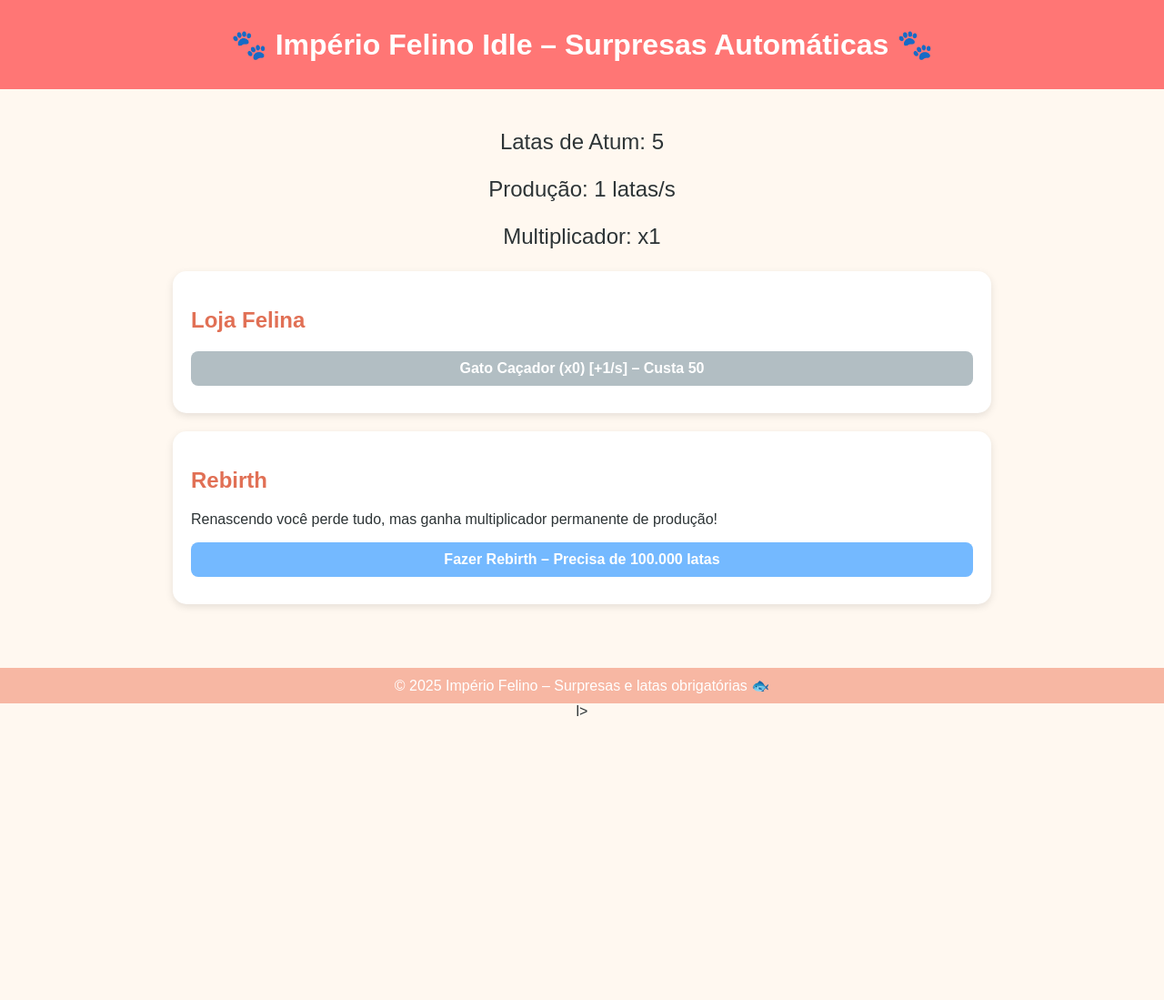
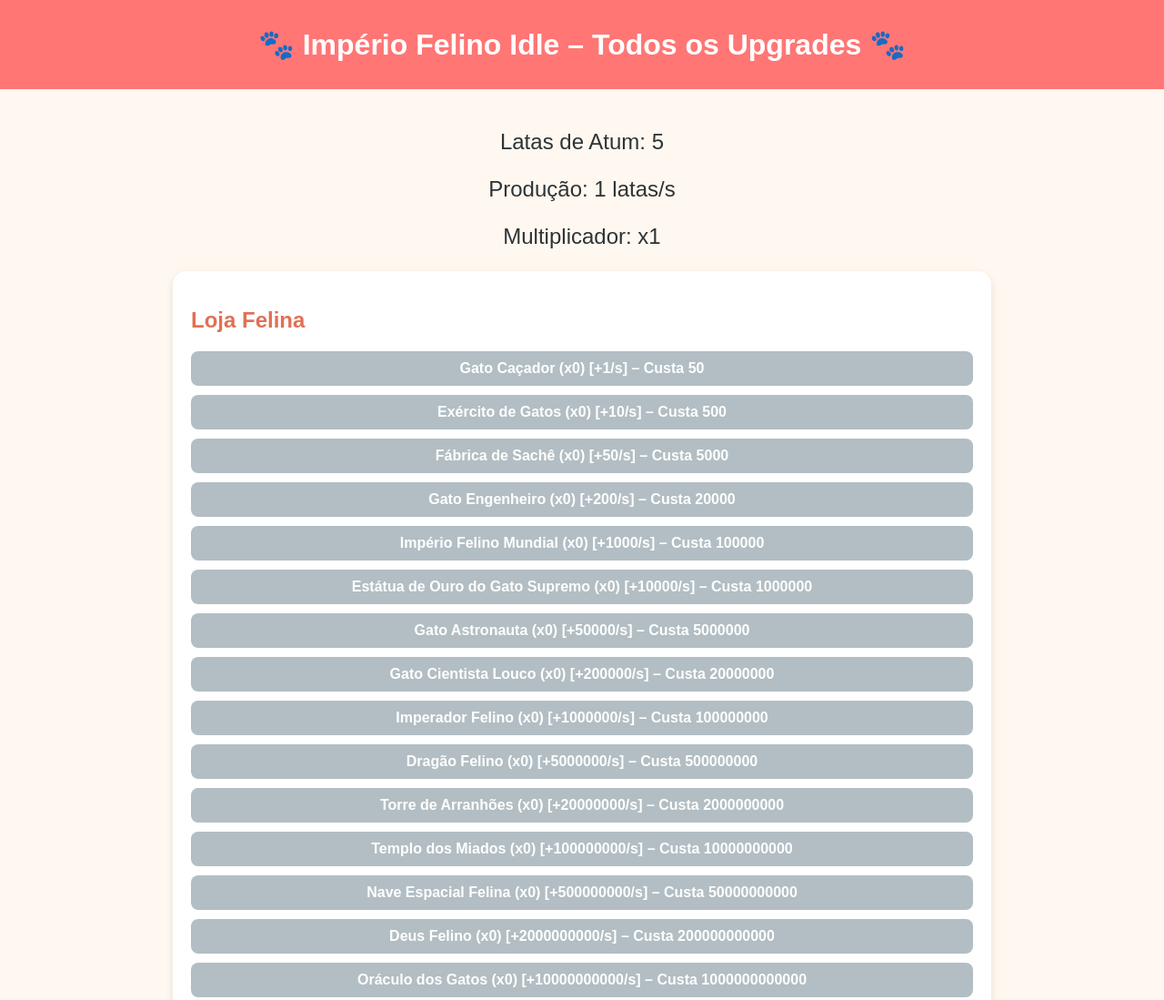
Before and after one commit to HeitorMigoto123/IDLE-felino, a plain HTML site: page index.html in a window 1280 px wide. Shown: the top 1099 px of the page at 91% size. Before the commit the page ends 800 px from the top, so only its background shows below. Drawn offline with Linux system fonts and the light colour scheme.

Commit message:
Update index.html

```diff
--- a/index.html
+++ b/index.html
@@ -2,7 +2,7 @@
 <html lang="pt-BR">
 <head>
 <meta charset="UTF-8">
-<title>Império Felino Idle – Surpresas Corrigidas</title>
+<title>Império Felino Idle – Todos os Upgrades</title>
 <style>
   body { font-family: Arial,sans-serif; background:#fff8f0; margin:0; padding:0; text-align:center; color:#2d3436;}
   header {background:#ff7675;color:white;padding:30px;font-size:2em;font-weight:bold;}
@@ -17,7 +17,7 @@
 </style>
 </head>
 <body>
-<header>🐾 Império Felino Idle – Surpresas Automáticas 🐾</header>
+<header>🐾 Império Felino Idle – Todos os Upgrades 🐾</header>
 <main>
 <div class="contador">
 <p>Latas de Atum: <span id="latas">0</span></p>
@@ -75,17 +75,19 @@ function atualizarTela(){
   let lojaHTML="";
   for(let key in game.upgrades){
     let up=game.upgrades[key];
-    // só mostra quando tiver latas suficientes
-    if(game.latas>=Math.floor(up.custo/10)){
-      lojaHTML+=`<button onclick="comprarUpgrade('${key}')" ${game.latas<up.custo?"disabled":""}>
-        ${up.nome} (x${up.qtd}) [+${up.bonus}/s] – Custa ${up.custo}
-      </button>`;
-    }
+    // agora todos os upgrades aparecem automaticamente, botão desabilitado se não tiver latas suficientes
+    lojaHTML+=`<button onclick="comprarUpgrade('${key}')" ${game.latas<up.custo?"disabled":""}>
+      ${up.nome} (x${up.qtd}) [+${up.bonus}/s] – Custa ${up.custo}
+    </button>`;
   }
   document.getElementById("loja-botoes").innerHTML=lojaHTML;
 }
 
-function loop(){game.latas+=game.lps*game.mult; atualizarTela(); salvar();}
+function loop(){
+  game.latas+=game.lps*game.mult;
+  atualizarTela();
+  salvar();
+}
 setInterval(loop,1000);
 
 function comprarUpgrade(tipo){
@@ -128,4 +130,3 @@ window.onload=carregar;
 </script>
 </body>
 </html>
-l>
```
